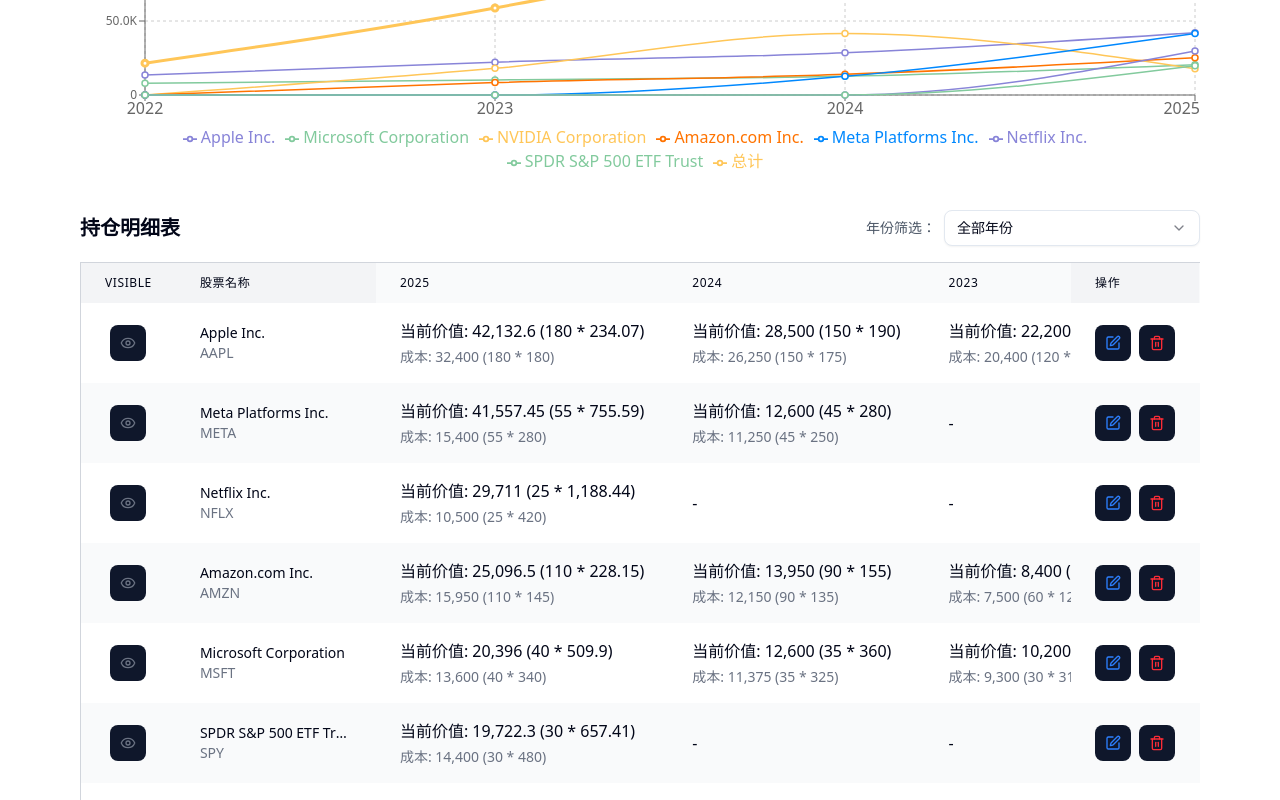
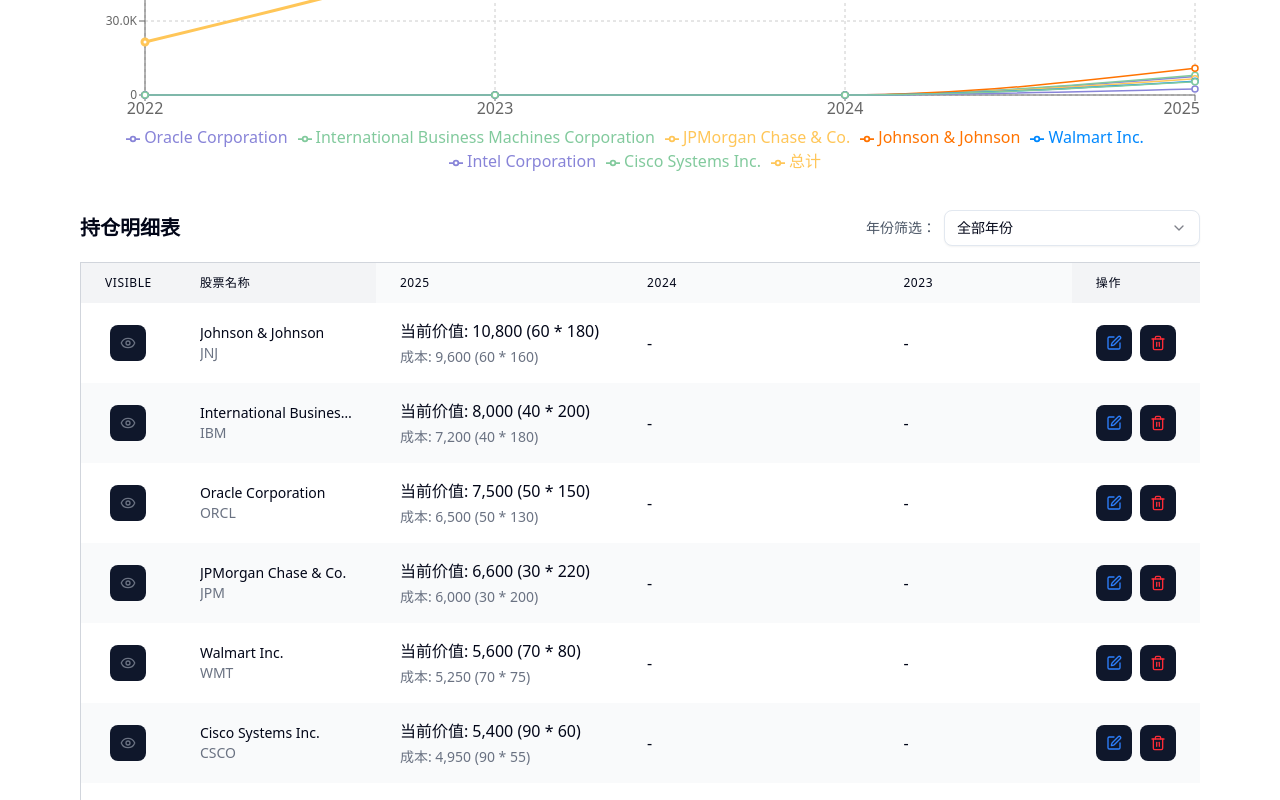
Before and after one commit to wenisy/StockPulse, a Next.js app: page / in a window 1280 px wide. Shown: the part 2000-2800 px from the top of the page. Built offline with nearby package versions, Linux system fonts and the light colour scheme.

Commit message:
feat: update stock symbols and 2025 data

```diff
--- a/public/data/symbols.json
+++ b/public/data/symbols.json
@@ -1,32 +1,32 @@
 {
     "stocks": [
         {
-            "symbol": "AAPL",
-            "name": "Apple Inc."
+            "symbol": "ORCL",
+            "name": "Oracle Corporation"
         },
         {
-            "symbol": "MSFT",
-            "name": "Microsoft Corporation"
+            "symbol": "IBM",
+            "name": "International Business Machines Corporation"
         },
         {
-            "symbol": "NVDA",
-            "name": "NVIDIA Corporation"
+            "symbol": "JPM",
+            "name": "JPMorgan Chase & Co."
         },
         {
-            "symbol": "AMZN",
-            "name": "Amazon.com Inc."
+            "symbol": "JNJ",
+            "name": "Johnson & Johnson"
         },
         {
-            "symbol": "META",
-            "name": "Meta Platforms Inc."
+            "symbol": "WMT",
+            "name": "Walmart Inc."
         },
         {
-            "symbol": "NFLX",
-            "name": "Netflix Inc."
+            "symbol": "INTC",
+            "name": "Intel Corporation"
         },
         {
-            "symbol": "SPY",
-            "name": "SPDR S&P 500 ETF Trust"
+            "symbol": "CSCO",
+            "name": "Cisco Systems Inc."
         }
     ]
 }
--- a/src/components/data.ts
+++ b/src/components/data.ts
@@ -152,60 +152,60 @@ export const stockInitialData: { [year: string]: any } = {
   "2025": {
     stocks: [
       {
-        name: "Apple Inc.",
-        shares: 180,
-        price: 195,
-        costPrice: 180,
-        id: "8f47a3e1-5c12-4f87-9e65-d2b8f76a1234",
-        symbol: "AAPL",
+        name: "Oracle Corporation",
+        shares: 50,
+        price: 150,
+        costPrice: 130,
+        id: "orcl-id",
+        symbol: "ORCL",
       },
       {
-        name: "Microsoft Corporation",
+        name: "International Business Machines Corporation",
         shares: 40,
-        price: 380,
-        costPrice: 340,
-        id: "d3a7b2c1-4e56-7f89-0a12-b3c4d5e6f789",
-        symbol: "MSFT",
+        price: 200,
+        costPrice: 180,
+        id: "ibm-id",
+        symbol: "IBM",
       },
       {
-        name: "NVIDIA Corporation",
-        shares: 100,
-        price: 580,
-        costPrice: 450,
-        id: "2f13e4d5-6c78-9a0b-1d2e-3f4a5b6c7d8e",
-        symbol: "NVDA",
+        name: "JPMorgan Chase & Co.",
+        shares: 30,
+        price: 220,
+        costPrice: 200,
+        id: "jpm-id",
+        symbol: "JPM",
       },
       {
-        name: "Amazon.com Inc.",
-        shares: 110,
-        price: 165,
-        costPrice: 145,
-        id: "5a6b7c8d-9e0f-1a2b-3c4d-5e6f7a8b9c0d",
-        symbol: "AMZN",
+        name: "Johnson & Johnson",
+        shares: 60,
+        price: 180,
+        costPrice: 160,
+        id: "jnj-id",
+        symbol: "JNJ",
       },
       {
-        name: "Meta Platforms Inc.",
-        shares: 55,
-        price: 320,
-        costPrice: 280,
-        id: "1a2b3c4d-5e6f-7g8h-9i0j-1k2l3m4n5o6p",
-        symbol: "META",
+        name: "Walmart Inc.",
+        shares: 70,
+        price: 80,
+        costPrice: 75,
+        id: "wmt-id",
+        symbol: "WMT",
       },
       {
-        name: "Netflix Inc.",
-        shares: 25,
-        price: 480,
-        costPrice: 420,
-        id: "xba",
-        symbol: "NFLX",
+        name: "Intel Corporation",
+        shares: 80,
+        price: 30,
+        costPrice: 25,
+        id: "intc-id",
+        symbol: "INTC",
       },
       {
-        name: "SPDR S&P 500 ETF Trust",
-        shares: 30,
-        price: 520,
-        costPrice: 480,
-        id: "ddd",
-        symbol: "SPY",
+        name: "Cisco Systems Inc.",
+        shares: 90,
+        price: 60,
+        costPrice: 55,
+        id: "csco-id",
+        symbol: "CSCO",
       },
     ],
     cashTransactions: [
@@ -218,14 +218,14 @@ export const stockInitialData: { [year: string]: any } = {
     stockTransactions: [
       {
         type: "buy",
-        stockId: "1a2b3c4d-5e6f-7g8h-9i0j-1k2l3m4n5o6p",
+        stockId: "orcl-id",
         shares: 5,
         price: 700,
         date: "2025-04-15",
       },
       {
         type: "buy",
-        stockId: "3c4d5e6f-7g8h-9i0j-1k2l-3m4n5o6p7q8r",
+        stockId: "ibm-id",
         shares: 50,
         price: 140,
         date: "2025-05-20",
```
